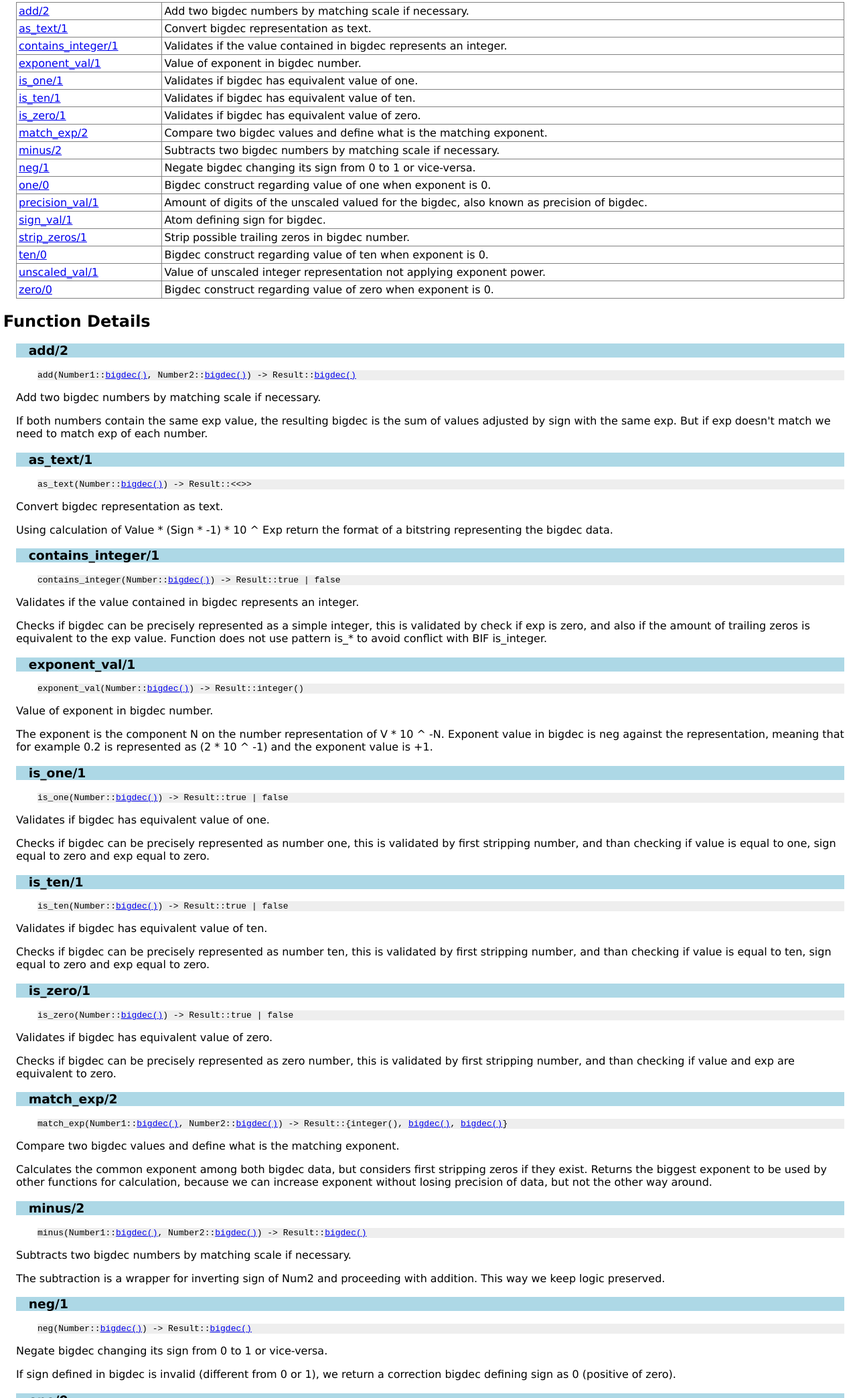
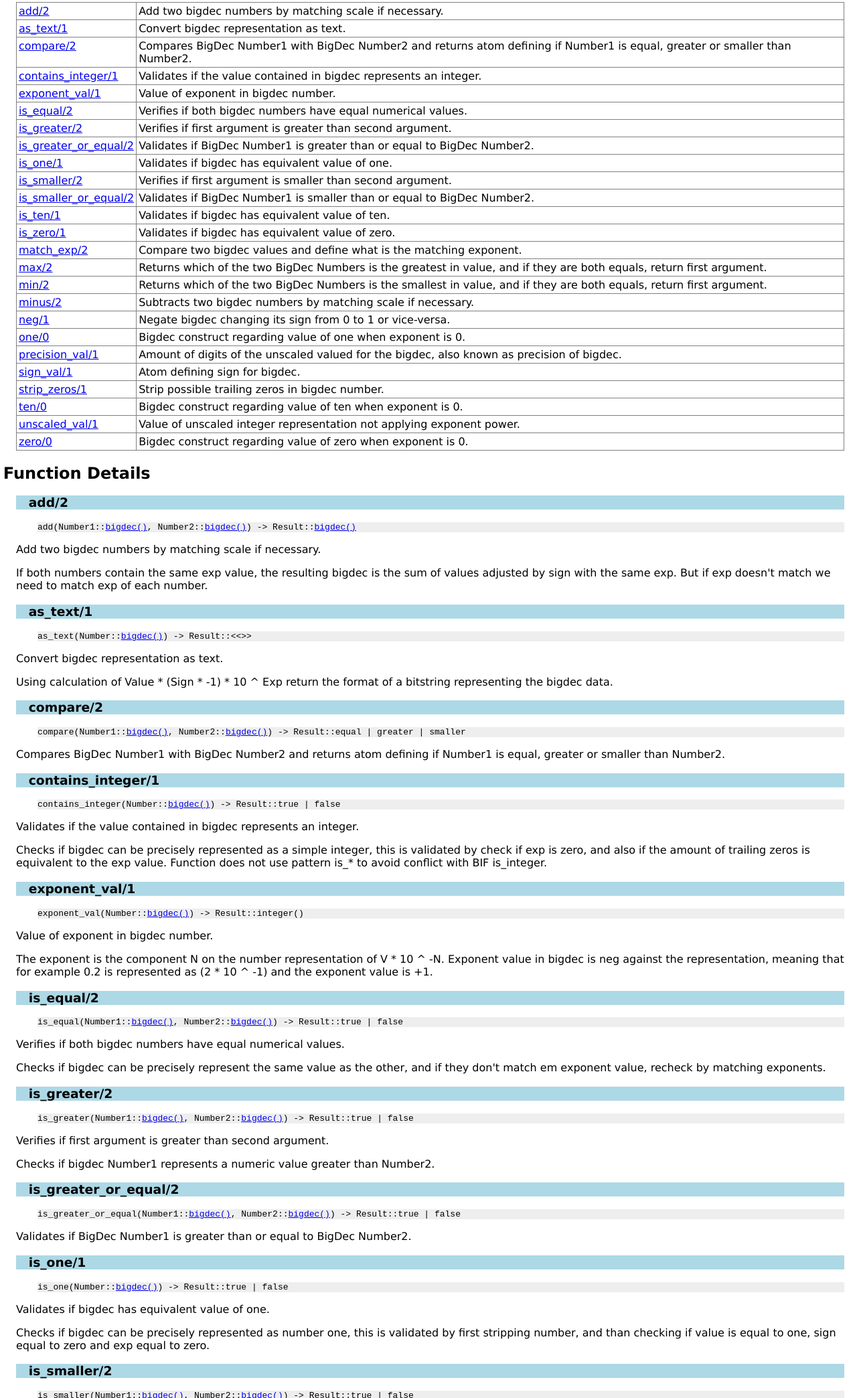
Before and after one commit to diogoefl/bigdec, a plain HTML site: page doc/bigdec.html in a window 1280 px wide. Shown: the part 712-2800 px from the top of the page at 67% size. Drawn offline with Linux system fonts and the light colour scheme.

Commit message:
Comparisons implemented
Append comparison functions and corresponding eunit testing with update on edoc.

```diff
--- a/doc/bigdec.html
+++ b/doc/bigdec.html
@@ -41,12 +41,23 @@
 <h2><a name="index">Function Index</a></h2>
 <table width="100%" border="1" cellspacing="0" cellpadding="2" summary="function index"><tr><td valign="top"><a href="#add-2">add/2</a></td><td>Add two bigdec numbers by matching scale if necessary.</td></tr>
 <tr><td valign="top"><a href="#as_text-1">as_text/1</a></td><td>Convert bigdec representation as text.</td></tr>
+<tr><td valign="top"><a href="#compare-2">compare/2</a></td><td>Compares BigDec Number1 with BigDec Number2 and returns atom defining
+  if Number1 is equal, greater or smaller than Number2.</td></tr>
 <tr><td valign="top"><a href="#contains_integer-1">contains_integer/1</a></td><td>Validates if the value contained in bigdec represents an integer.</td></tr>
 <tr><td valign="top"><a href="#exponent_val-1">exponent_val/1</a></td><td>Value of exponent in bigdec number.</td></tr>
+<tr><td valign="top"><a href="#is_equal-2">is_equal/2</a></td><td>Verifies if both bigdec numbers have equal numerical values.</td></tr>
+<tr><td valign="top"><a href="#is_greater-2">is_greater/2</a></td><td>Verifies if first argument is greater than second argument.</td></tr>
+<tr><td valign="top"><a href="#is_greater_or_equal-2">is_greater_or_equal/2</a></td><td>Validates if BigDec Number1 is greater than or equal to BigDec Number2.</td></tr>
 <tr><td valign="top"><a href="#is_one-1">is_one/1</a></td><td>Validates if bigdec has equivalent value of one.</td></tr>
+<tr><td valign="top"><a href="#is_smaller-2">is_smaller/2</a></td><td>Verifies if first argument is smaller than second argument.</td></tr>
+<tr><td valign="top"><a href="#is_smaller_or_equal-2">is_smaller_or_equal/2</a></td><td>Validates if BigDec Number1 is smaller than or equal to BigDec Number2.</td></tr>
 <tr><td valign="top"><a href="#is_ten-1">is_ten/1</a></td><td>Validates if bigdec has equivalent value of ten.</td></tr>
 <tr><td valign="top"><a href="#is_zero-1">is_zero/1</a></td><td>Validates if bigdec has equivalent value of zero.</td></tr>
 <tr><td valign="top"><a href="#match_exp-2">match_exp/2</a></td><td>Compare two bigdec values and define what is the matching exponent.</td></tr>
+<tr><td valign="top"><a href="#max-2">max/2</a></td><td>Returns which of the two BigDec Numbers is the greatest in value, and
+  if they are both equals, return first argument.</td></tr>
+<tr><td valign="top"><a href="#min-2">min/2</a></td><td>Returns which of the two BigDec Numbers is the smallest in value, and
+  if they are both equals, return first argument.</td></tr>
 <tr><td valign="top"><a href="#minus-2">minus/2</a></td><td>Subtracts two bigdec numbers by matching scale if necessary.</td></tr>
 <tr><td valign="top"><a href="#neg-1">neg/1</a></td><td>Negate bigdec changing its sign from 0 to 1 or vice-versa.</td></tr>
 <tr><td valign="top"><a href="#one-0">one/0</a></td><td>Bigdec construct regarding value of one when exponent is 0.</td></tr>
@@ -78,6 +89,12 @@ precision of bigdec.</td></tr>
   Using calculation of Value * (Sign * -1) * 10 ^ Exp return the format of a
   bitstring representing the bigdec data.</p>
 
+<h3 class="function"><a name="compare-2">compare/2</a></h3>
+<div class="spec">
+<p><tt>compare(Number1::<a href="#type-bigdec">bigdec()</a>, Number2::<a href="#type-bigdec">bigdec()</a>) -&gt; Result::equal | greater | smaller</tt><br></p>
+</div><p>Compares BigDec Number1 with BigDec Number2 and returns atom defining
+  if Number1 is equal, greater or smaller than Number2.</p>
+
 <h3 class="function"><a name="contains_integer-1">contains_integer/1</a></h3>
 <div class="spec">
 <p><tt>contains_integer(Number::<a href="#type-bigdec">bigdec()</a>) -&gt; Result::true | false</tt><br></p>
@@ -97,6 +114,26 @@ precision of bigdec.</td></tr>
   Exponent value in bigdec is neg against the representation, meaning that for
   example 0.2 is represented as (2 * 10 ^ -1) and the exponent value is +1.</p>
 
+<h3 class="function"><a name="is_equal-2">is_equal/2</a></h3>
+<div class="spec">
+<p><tt>is_equal(Number1::<a href="#type-bigdec">bigdec()</a>, Number2::<a href="#type-bigdec">bigdec()</a>) -&gt; Result::true | false</tt><br></p>
+</div><p><p>Verifies if both bigdec numbers have equal numerical values.</p>
+
+  Checks if bigdec can be precisely represent the same value as the other, and
+  if they don't match em exponent value, recheck by matching exponents.</p>
+
+<h3 class="function"><a name="is_greater-2">is_greater/2</a></h3>
+<div class="spec">
+<p><tt>is_greater(Number1::<a href="#type-bigdec">bigdec()</a>, Number2::<a href="#type-bigdec">bigdec()</a>) -&gt; Result::true | false</tt><br></p>
+</div><p><p>Verifies if first argument is greater than second argument.</p>
+
+  Checks if bigdec Number1 represents a numeric value greater than Number2.</p>
+
+<h3 class="function"><a name="is_greater_or_equal-2">is_greater_or_equal/2</a></h3>
+<div class="spec">
+<p><tt>is_greater_or_equal(Number1::<a href="#type-bigdec">bigdec()</a>, Number2::<a href="#type-bigdec">bigdec()</a>) -&gt; Result::true | false</tt><br></p>
+</div><p>Validates if BigDec Number1 is greater than or equal to BigDec Number2.</p>
+
 <h3 class="function"><a name="is_one-1">is_one/1</a></h3>
 <div class="spec">
 <p><tt>is_one(Number::<a href="#type-bigdec">bigdec()</a>) -&gt; Result::true | false</tt><br></p>
@@ -105,6 +142,18 @@ precision of bigdec.</td></tr>
   Checks if bigdec can be precisely represented as number one, this is
   validated by first stripping number, and than checking if value is equal to
   one, sign equal to zero and exp equal to zero.</p>
+
+<h3 class="function"><a name="is_smaller-2">is_smaller/2</a></h3>
+<div class="spec">
+<p><tt>is_smaller(Number1::<a href="#type-bigdec">bigdec()</a>, Number2::<a href="#type-bigdec">bigdec()</a>) -&gt; Result::true | false</tt><br></p>
+</div><p><p>Verifies if first argument is smaller than second argument.</p>
+
+  Checks if bigdec Number1 represents a numeric value smaller than Number2.</p>
+
+<h3 class="function"><a name="is_smaller_or_equal-2">is_smaller_or_equal/2</a></h3>
+<div class="spec">
+<p><tt>is_smaller_or_equal(Number1::<a href="#type-bigdec">bigdec()</a>, Number2::<a href="#type-bigdec">bigdec()</a>) -&gt; Result::true | false</tt><br></p>
+</div><p>Validates if BigDec Number1 is smaller than or equal to BigDec Number2.</p>
 
 <h3 class="function"><a name="is_ten-1">is_ten/1</a></h3>
 <div class="spec">
@@ -133,6 +182,18 @@ precision of bigdec.</td></tr>
   stripping zeros if they exist. Returns the biggest exponent to be used by
   other functions for calculation, because we can increase exponent without
   losing precision of data, but not the other way around.</p>
+
+<h3 class="function"><a name="max-2">max/2</a></h3>
+<div class="spec">
+<p><tt>max(Number1::<a href="#type-bigdec">bigdec()</a>, Number2::<a href="#type-bigdec">bigdec()</a>) -&gt; MaxValue::<a href="#type-bigdec">bigdec()</a></tt><br></p>
+</div><p>Returns which of the two BigDec Numbers is the greatest in value, and
+  if they are both equals, return first argument.</p>
+
+<h3 class="function"><a name="min-2">min/2</a></h3>
+<div class="spec">
+<p><tt>min(Number1::<a href="#type-bigdec">bigdec()</a>, Number2::<a href="#type-bigdec">bigdec()</a>) -&gt; MinValue::<a href="#type-bigdec">bigdec()</a></tt><br></p>
+</div><p>Returns which of the two BigDec Numbers is the smallest in value, and
+  if they are both equals, return first argument.</p>
 
 <h3 class="function"><a name="minus-2">minus/2</a></h3>
 <div class="spec">
```
Also changed, not shown: 1 other file.
